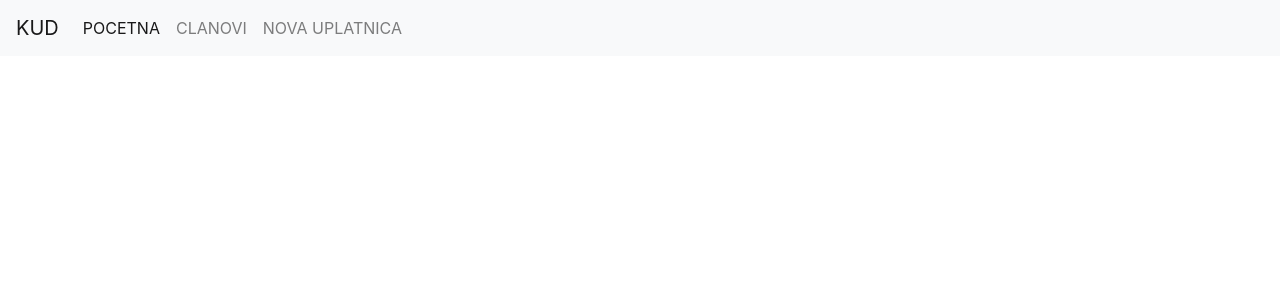
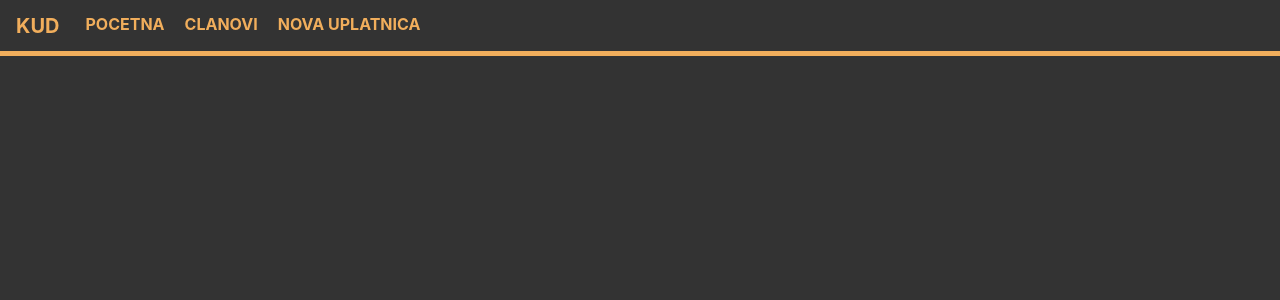
Before and after one commit to nemanjakontic/fpis-angular-front, an Angular app: page /1/uplatnice in a window 1280 px wide. Shown: the top 300 px of the page. Built offline with nearby package versions, Linux system fonts and the light colour scheme; no server answers.

Commit message:
gotov prost slucaj - jos stajling

```diff
--- a/src/app/app.component.css
+++ b/src/app/app.component.css
@@ -0,0 +1,3 @@
+/*body {*/
+/*  background-color: #333333;*/
+/*}*/
--- a/src/app/app.component.html
+++ b/src/app/app.component.html
@@ -1,6 +1,9 @@
 <app-header></app-header>
-  <div class="row">
-    <div class="col-md-12">
-      <router-outlet></router-outlet>
-    </div>
+
+<!--<div class="container">-->
+<div class="row">
+  <div class="col-12">
+    <router-outlet></router-outlet>
   </div>
+</div>
+<!--</div>-->
--- a/src/app/clanovi/clanovi-list/clan-item/clan-item.component.css
+++ b/src/app/clanovi/clanovi-list/clan-item/clan-item.component.css
@@ -0,0 +1,71 @@
+.button-1{
+  background-color: #F1AE5C;
+  border: none;
+  outline: none;
+  cursor: pointer;
+  font: inherit;
+  padding: 10px;
+  width: 100%;
+  margin: 0;
+  font-weight: bold;
+  color: #333333;
+}
+
+.button-2{
+  background-color: #333333;
+  border: none;
+  outline: none;
+  cursor: pointer;
+  font: inherit;
+  padding: 10px;
+  width: 100%;
+  margin: 0;
+  font-weight: bold;
+  color: #F1AE5C;
+}
+
+.button-1:hover{
+  background-color: #333333;
+  border: none;
+  outline: none;
+  cursor: pointer;
+  font: inherit;
+  padding: 10px;
+  width: 100%;
+  margin: 0;
+  font-weight: bold;
+  color: #F1AE5C;
+}
+
+.button-2:hover {
+  background-color: #F1AE5C;
+  border: none;
+  outline: none;
+  cursor: pointer;
+  font: inherit;
+  padding: 10px;
+  width: 100%;
+  margin: 0;
+  font-weight: bold;
+  color: #333333;
+}
+
+.senka {
+  /*-webkit-box-shadow: 3px 6px 12px 6px rgba(241,174,92,0.73);*/
+  /*-moz-box-shadow: 3px 6px 12px 6px rgba(241,174,92,0.73);*/
+  /*box-shadow: 3px 6px 12px 6px rgba(241,174,92,0.73);*/
+
+  -webkit-box-shadow: 3px 6px 12px 6px rgba(0,0,0,1);
+  -moz-box-shadow: 3px 6px 12px 6px rgba(0,0,0,1);
+  box-shadow: 3px 6px 12px 6px rgba(0,0,0,1)
+}
+
+.kartica {
+  border: 2px solid #333333;
+}
+
+.klasaZaKarticu {
+  padding: 0;
+  text-align: center;
+  margin-top: 10px;
+}
--- a/src/app/clanovi/clanovi-list/clan-item/clan-item.component.html
+++ b/src/app/clanovi/clanovi-list/clan-item/clan-item.component.html
@@ -1,12 +1,12 @@
-<div class="row justify-content-center">
-  <div class="col-12">
-    <div class="card" style="width: 18rem;">
+<div class="row d-flex flex-row justify-content-center">
+  <div class="col-lg-10 d-flex justify-content-center">
+    <div class="card kartica senka" style="width: 18rem;">
       <img src="{{clan.slika}}" class="card-img-top" alt="...">
-      <div class="card-body">
+      <div class="card-body klasaZaKarticu">
         <h5 class="card-title">{{clan.ime}} {{clan.prezime}}</h5>
         <p class="card-text">{{clan.datumRodjenja}}</p>
-        <a routerLink="/{{clan.clanId}}/uplatnice" class="btn btn-primary">UPLATE</a>
-        <a href="#" class="btn btn-primary">POTVRDE</a>
+        <button routerLink="/{{clan.clanId}}/uplatnice" class="button-1 mb-1">UPLATE</button>
+        <button class="button-2">POTVRDE</button>
       </div>
     </div>
   </div>
--- a/src/app/clanovi/clanovi-list/clanovi-list.component.html
+++ b/src/app/clanovi/clanovi-list/clanovi-list.component.html
@@ -1,6 +1,6 @@
 <div class="container">
-  <div class="row mt-3">
-    <div class="col-md-4" *ngFor="let clan of clanovi">
+  <div class="row d-flex justify-content-between">
+    <div class="col-lg-4 col-md-6 mt-3 px-0" *ngFor="let clan of clanovi">
       <app-clan-item [clan]="clan"></app-clan-item>
     </div>
   </div>
--- a/src/app/clanovi/clanovi.component.html
+++ b/src/app/clanovi/clanovi.component.html
@@ -1,2 +1 @@
-
 <app-clanovi-list></app-clanovi-list>
--- a/src/app/header/header.component.css
+++ b/src/app/header/header.component.css
@@ -1,9 +1,9 @@
-.header {
+nav {
   height: 56px;
   width: 100%;
-  position: fixed;
-  top: 0;
-  left: 0;
+  /*position: fixed;*/
+  /*top: 0;*/
+  /*left: 0;*/
   background-color: #333333;
   border-bottom: 5px solid #F1AE5C;
   color: #F1AE5C;
@@ -13,11 +13,17 @@
   box-sizing: border-box;
 }
 
+.navbar-brand {
+  color: #F1AE5C;
+  font-weight: bold;
+}
+
 .header nav {
   height: 100%;
 }
 
-.navItem {
+.nav-item {
+  color: #F1AE5C;
   margin: 0;
   display: flex;
   height: 100%;
@@ -25,7 +31,7 @@
   align-items: center;
 }
 
-.navItem a {
+#link {
   color: #F1AE5C;
   font-weight: bold;
   text-decoration: none;
@@ -34,9 +40,18 @@
   border-bottom: 4px solid transparent;
 }
 
-.navItem a:hover,
-.navItem a:active,
-.navItem a.active {
+#link{
+  color: #F1AE5C;
+  font-weight: bold;
+  text-decoration: none;
+  height: 100%;
+  padding: 16px 10px;
+  border-bottom: 4px solid transparent;
+}
+
+#link:hover,
+#link:active,
+#link.active {
   background-color: #F1AE5C;
   color: #333333;
   font-weight: bold;
--- a/src/app/header/header.component.html
+++ b/src/app/header/header.component.html
@@ -1,4 +1,4 @@
-<nav class="navbar navbar-expand-lg navbar-light bg-light">
+<nav class="navbar navbar-expand-lg navbar-light">
   <a class="navbar-brand" href="#">KUD</a>
   <button class="navbar-toggler" type="button" data-toggle="collapse" data-target="#navbarNav" aria-controls="navbarNav" aria-expanded="false" aria-label="Toggle navigation">
     <span class="navbar-toggler-icon"></span>
@@ -6,13 +6,13 @@
   <div class="collapse navbar-collapse" id="navbarNav">
     <ul class="navbar-nav">
       <li class="nav-item" routerLinkActive="active">
-        <a class="nav-link" routerLink="/">POCETNA <span class="sr-only">(current)</span></a>
+        <a class="nav-link" id="link" routerLink="/">POCETNA <span class="sr-only">(current)</span></a>
       </li>
       <li class="nav-item" routerLinkActive="active">
-        <a class="nav-link" href="#">CLANOVI</a>
+        <a class="nav-link" id="link" href="#">CLANOVI</a>
       </li>
       <li class="nav-item" routerLinkActive="active">
-        <a class="nav-link" routerLink="/uplatnice/nova">NOVA UPLATNICA</a>
+        <a class="nav-link" id="link" routerLink="/uplatnice/nova">NOVA UPLATNICA</a>
       </li>
     </ul>
   </div>
--- a/src/app/services/uplatnica.service.ts
+++ b/src/app/services/uplatnica.service.ts
@@ -46,4 +46,14 @@ export class UplatnicaService {
         this.uplatniceUpdated.next(this.uplatnice.slice());
       });
   }
+
+  updateUplatnica(uplatnica: Uplatnica) {
+    console.log(uplatnica);
+    this.http
+      .post<{uplatnica: Uplatnica, poruka: string}>
+      ('http://localhost:8080/api/uplate/update', uplatnica)
+      .subscribe(response => {
+        console.log(response);
+      });
+  }
 }
--- a/src/app/uplatnice/uplatnica-nova/uplatnica-nova.component.ts
+++ b/src/app/uplatnice/uplatnica-nova/uplatnica-nova.component.ts
@@ -58,12 +58,12 @@ export class UplatnicaNovaComponent implements OnInit {
   }
 
   formSubmit() {
-    // console.log(this.formUplatnica.value);
-    const uplatnica = this.formUplatnica.value;
+    this.uplatnica = this.formUplatnica.value;
     if (this.editMode === true) {
-      // radimo update
+      this.uplatnica.uplatnicaId = this.uplatnicaId;
+      this.uplatnicaService.updateUplatnica(this.uplatnica);
     } else {
-      this.uplatnicaService.addUplatnica(uplatnica);
+      this.uplatnicaService.addUplatnica(this.uplatnica);
     }
     this.formUplatnica.reset();
   }
--- a/src/styles.css
+++ b/src/styles.css
@@ -1 +1,4 @@
 /* You can add global styles to this file, and also import other style files */
+body {
+  background-color: #333333;
+}
```
